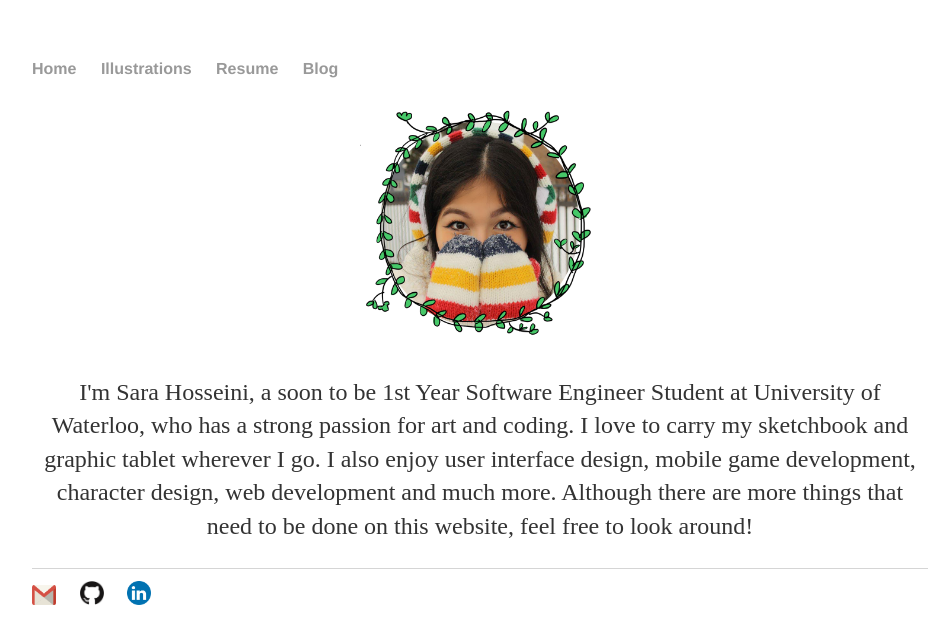
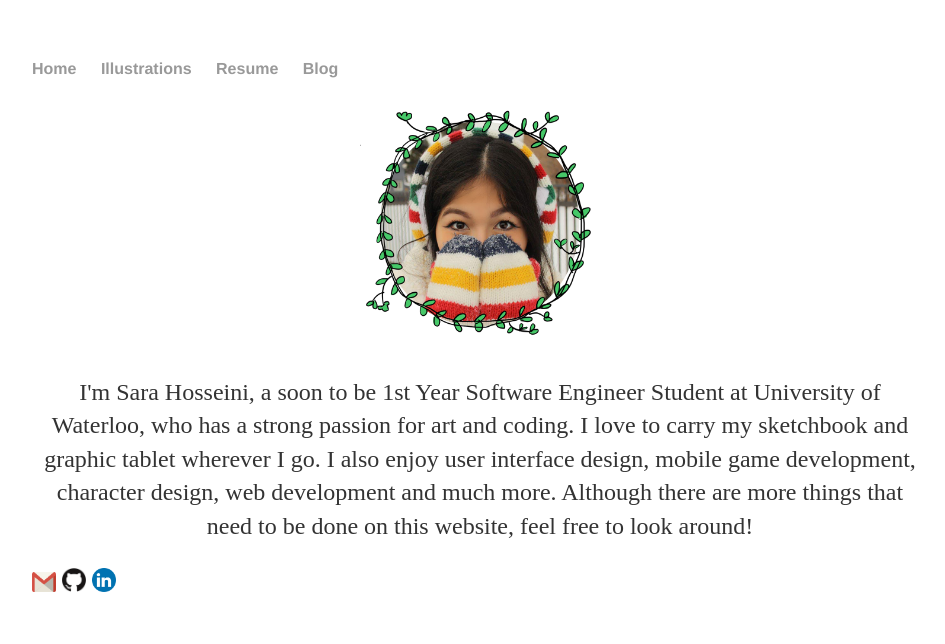
Before and after one commit to sarahoss/sarahoss.github.io, a Jekyll site: the page built from index.html, in a window 1280 px wide. Shown: the top 644 px of the page, without its empty margins (160-1105 px from the left). Built offline with Jekyll 4.4.1, drawn with Linux system fonts in a browser that asks for light colours.

Commit message:
Update default.html

```diff
--- a/_layouts/default.html
+++ b/_layouts/default.html
@@ -20,12 +20,17 @@
 			{{ content }}
 
 			</div><!-- /.container -->
-			<footer>
+<!-- 			<footer>
 	    		<ul>
 	        		<li><a href="mailto:sara.hosseini01@gmail.com"><img class="img-responsive" src="src/gmaillogo.png" height="20" width="24"/></a></li>
 	        		<li><a href="https://github.com/sarahoss"><img class="img-responsive" src="src/githublogo.png" height="24" width="24"/></a></li>
 				<li><a href="https://www.linkedin.com/in/sara-hosseini/"><img class="img-responsive" src="src/linkedinlogo.png" height="24" width="24"/></a></li>
-				</ul>
-			</footer>
+			</ul>
+			</footer> -->
+			<p align="left">
+			   <a href="mailto:sara.hosseini01@gmail.com"><img class="img-responsive" src="src/gmaillogo.png" height="20" width="24"/>
+		  	   <a href="https://github.com/sarahoss"><img class="img-responsive" src="src/githublogo.png" height="24" width="24"/>
+		           <a href="https://www.linkedin.com/in/sara-hosseini/"><img class="img-responsive" src="src/linkedinlogo.png" height="24" width="24"/>
+		        </p>
 		</body>
 	</html>
```
